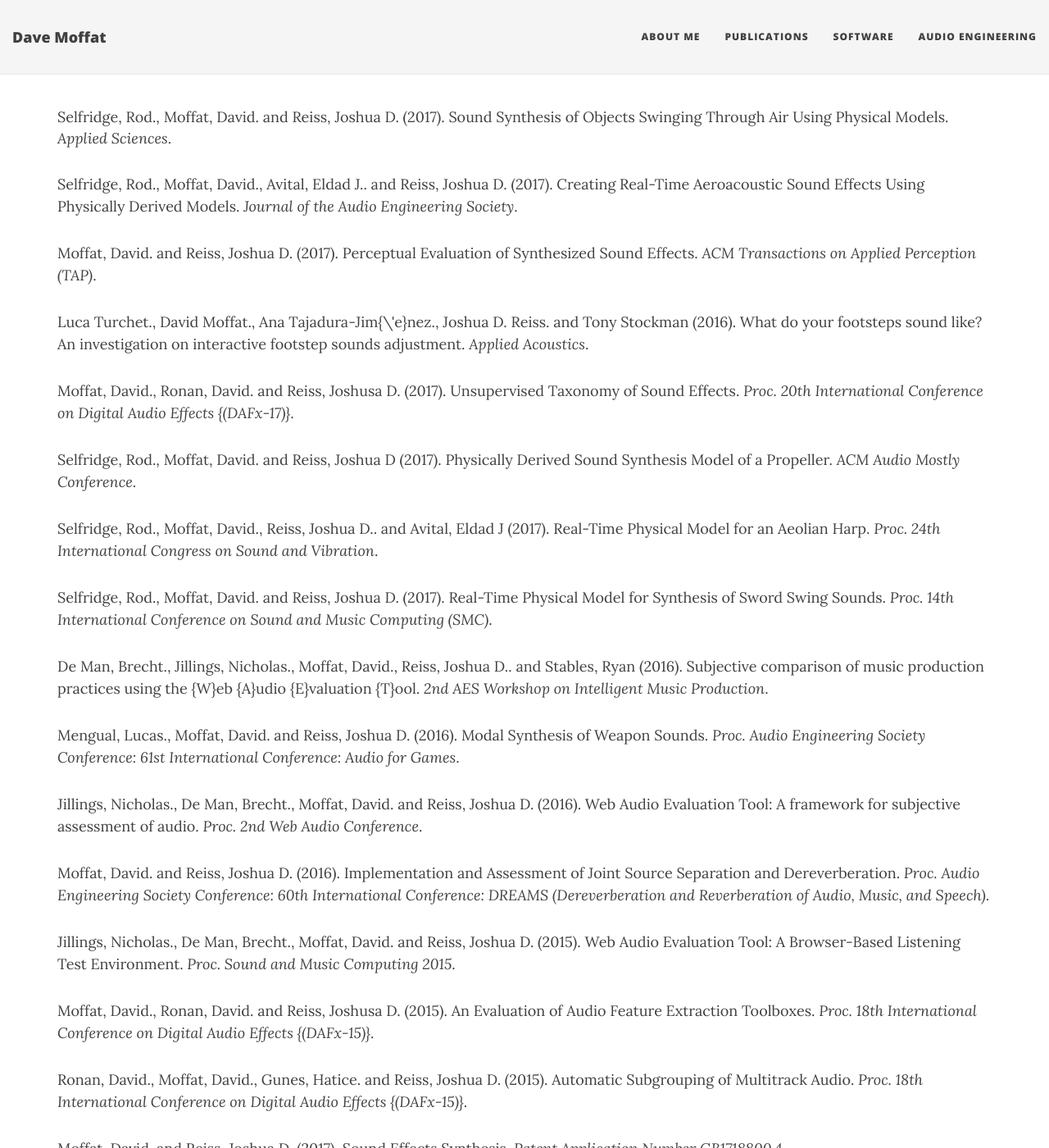
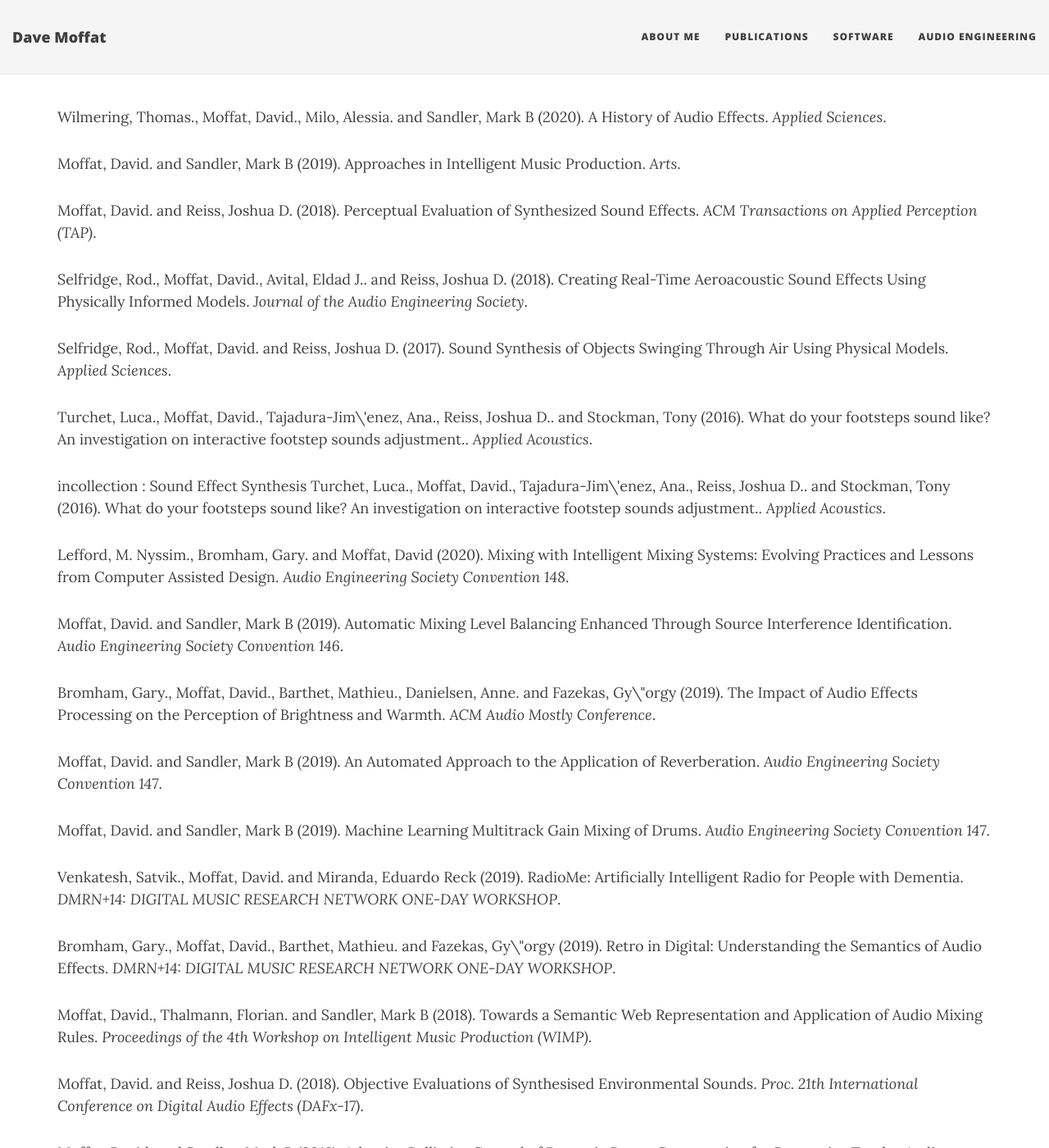
Before and after one commit to davemoffat/davemoffat.github.io, a Jekyll site: the page built from publications.html, in a window 1280 px wide and 1400 px high. Shown: the whole window at 82% size. Built offline with Jekyll 4.4.1, drawn with Linux system fonts in a browser that asks for light colours; nearby versions of some CDN libraries; some of the changed text lies outside the part shown.

Commit message:
update publications

```diff
--- a/publications.html
+++ b/publications.html
@@ -2,54 +2,99 @@
 layout: default
 title: Bibliography
 ---
-<span id="Selfridge17SwingingObjects">
+<span id="wilmering20history">
+Wilmering, Thomas., Moffat, David., Milo, Alessia. and Sandler, Mark B (2020). A History of Audio Effects. <i>Applied Sciences</i>.
+</span><p><p>
+<span id="moffat19approaches">
+Moffat, David. and Sandler, Mark B (2019). Approaches in Intelligent Music Production. <i>Arts</i>.
+</span><p><p>
+<span id="Moffat18Perceptual">
+Moffat, David. and Reiss, Joshua D. (2018). Perceptual Evaluation of Synthesized Sound Effects. <i>ACM Transactions on Applied Perception (TAP)</i>.
+</span><p><p>
+<span id="selfridge2017aeroacoustic">
+Selfridge, Rod., Moffat, David., Avital, Eldad J.. and Reiss, Joshua D. (2018). Creating Real-Time Aeroacoustic Sound Effects Using Physically Informed Models. <i>Journal of the Audio Engineering Society</i>.
+</span><p><p>
+<span id="Selfridge18ObjectSwing">
 Selfridge, Rod., Moffat, David. and Reiss, Joshua D. (2017). Sound Synthesis of Objects Swinging Through Air Using Physical Models. <i>Applied Sciences</i>.
 </span><p><p>
-<span id="selfridge2017aeroacoustic">
-Selfridge, Rod., Moffat, David., Avital, Eldad J.. and Reiss, Joshua D. (2017). Creating Real-Time Aeroacoustic Sound Effects Using Physically Derived Models. <i>Journal of the Audio Engineering Society</i>.
+<span id="turchet16Footstep">
+Turchet, Luca., Moffat, David., Tajadura-Jim\'enez, Ana., Reiss, Joshua D.. and Stockman, Tony (2016). What do your footsteps sound like? An investigation on interactive footstep sounds adjustment.. <i>Applied Acoustics</i>.
 </span><p><p>
-<span id="moffat17subjective">
-Moffat, David. and Reiss, Joshua D. (2017). Perceptual Evaluation of Synthesized Sound Effects. <i>ACM Transactions on Applied Perception (TAP)</i>.
+<span id="moffat18soundeffect">
+incollection : Sound Effect Synthesis
+Turchet, Luca., Moffat, David., Tajadura-Jim\'enez, Ana., Reiss, Joshua D.. and Stockman, Tony (2016). What do your footsteps sound like? An investigation on interactive footstep sounds adjustment.. <i>Applied Acoustics</i>.
 </span><p><p>
-<span id="turchet16Footstep">
-Luca Turchet., David Moffat., Ana Tajadura-Jim{\'e}nez., Joshua D. Reiss. and Tony Stockman (2016). What do your footsteps sound like? An investigation on interactive footstep sounds adjustment. <i>Applied Acoustics</i>.
+<span id="lefford2020imscad">
+Lefford, M. Nyssim., Bromham, Gary. and Moffat, David (2020). Mixing with Intelligent Mixing Systems: Evolving Practices and Lessons from Computer Assisted Design. <i>Audio Engineering Society Convention 148</i>.
+</span><p><p>
+<span id="moffat19gainDrum">
+Moffat, David. and Sandler, Mark B (2019). Automatic Mixing Level Balancing Enhanced Through Source Interference Identification. <i>Audio Engineering Society Convention 146</i>.
+</span><p><p>
+<span id="bromham19brightness">
+Bromham, Gary., Moffat, David., Barthet, Mathieu., Danielsen, Anne. and Fazekas, Gy\"orgy (2019). The Impact of Audio Effects Processing on the Perception of Brightness and Warmth. <i>ACM Audio Mostly Conference</i>.
+</span><p><p>
+<span id="moffat19reverb">
+Moffat, David. and Sandler, Mark B (2019). An Automated Approach to the Application of Reverberation. <i>Audio Engineering Society Convention 147</i>.
+</span><p><p>
+<span id="moffat19machine">
+Moffat, David. and Sandler, Mark B (2019). Machine Learning Multitrack Gain Mixing of Drums. <i>Audio Engineering Society Convention 147</i>.
+</span><p><p>
+<span id="venkatesh19RadioMe">
+Venkatesh, Satvik., Moffat, David. and Miranda, Eduardo Reck (2019). RadioMe: Artificially Intelligent Radio for People with Dementia. <i>DMRN+14: DIGITAL MUSIC RESEARCH NETWORK ONE-DAY WORKSHOP</i>.
+</span><p><p>
+<span id="bromham19retro">
+Bromham, Gary., Moffat, David., Barthet, Mathieu. and Fazekas, Gy\"orgy (2019). Retro in Digital: Understanding the Semantics of Audio Effects. <i>DMRN+14: DIGITAL MUSIC RESEARCH NETWORK ONE-DAY WORKSHOP</i>.
+</span><p><p>
+<span id="moffat18mixingrules">
+Moffat, David., Thalmann, Florian. and Sandler, Mark B (2018). Towards a Semantic Web Representation and Application of Audio Mixing Rules. <i>Proceedings of the 4th Workshop on Intelligent Music Production (WIMP)</i>.
+</span><p><p>
+<span id="moffat18objective">
+Moffat, David. and Reiss, Joshua D. (2018). Objective Evaluations of Synthesised Environmental Sounds. <i>Proc. 21th International Conference on Digital Audio Effects (DAFx-17)</i>.
+</span><p><p>
+<span id="moffat18compressor">
+Moffat, David. and Sandler, Mark B (2018). Adaptive Ballistics Control of Dynamic Range Compression for Percussive Tracks. <i>Audio Engineering Society Convention 145</i>.
+</span><p><p>
+<span id="bromham2018compressor">
+Bromham, Gary., Moffat, David., Fazekas, Gy\"orgy., Barthet, Mathieu. and Sandler, Mark B (2018). The impact of compressor ballistics on the perceived style of music. <i>Audio Engineering Society Convention 145</i>.
+</span><p><p>
+<span id="Selfridge17AeolianHarp">
+Selfridge, Rod., Moffat, David., Reiss, Joshua D.. and Avital, Eldad J. (2017). Real-Time Physical Model for an Aeolian Harp. <i>International Congress on Sound and Vibration</i>.
+</span><p><p>
+<span id="Selfridge17Realtime">
+Selfridge, Rod., Moffat, David. and Reiss, Joshua D. (2017). Real-Time Physical Model for Synthesis of Sword Swing Sounds. <i>International Conference on Sound and Music Computing (SMC)</i>.
+</span><p><p>
+<span id="selfridge17propellor">
+Selfridge, Rod., Moffat, David. and Reiss, Joshua D. (2017). Physically Inspired Sound Synthesis Model of a Propeller. <i>ACM Audio Mostly Conference</i>.
 </span><p><p>
 <span id="moffat17taxonomy">
-Moffat, David., Ronan, David. and Reiss, Joshusa D. (2017). Unsupervised Taxonomy of Sound Effects. <i>Proc. 20th International Conference on Digital Audio Effects {(DAFx-17)}</i>.
+Moffat, David., Ronan, David. and Reiss, Joshusa D. (2017). Unsupervised Taxonomy of Sound Effects. <i>Proc. 20th International Conference on Digital Audio Effects (DAFx-17)</i>.
 </span><p><p>
-<span id="Selfridge17Propeller">
-Selfridge, Rod., Moffat, David. and Reiss, Joshua D (2017). Physically Derived Sound Synthesis Model of a Propeller. <i>ACM Audio Mostly Conference</i>.
-</span><p><p>
-<span id="Selfridge17AeolianHarp">
-Selfridge, Rod., Moffat, David., Reiss, Joshua D.. and Avital, Eldad J (2017). Real-Time Physical Model for an Aeolian Harp. <i>Proc. 24th International Congress on Sound and Vibration</i>.
-</span><p><p>
-<span id="Selfridge17Sword">
-Selfridge, Rod., Moffat, David. and Reiss, Joshua D. (2017). Real-Time Physical Model for Synthesis of Sword Swing Sounds. <i>Proc. 14th International Conference on Sound and Music Computing (SMC)</i>.
-</span><p><p>
-<span id="deman2016waet">
-De Man, Brecht., Jillings, Nicholas., Moffat, David., Reiss, Joshua D.. and Stables, Ryan (2016). Subjective comparison of music production practices using the {W}eb {A}udio {E}valuation {T}ool. <i>2nd AES Workshop on Intelligent Music Production</i>.
+<span id="moffat16Dereverberation">
+Moffat, David. and Reiss, Joshua D. (2016). Dereverberation and its application to the blind source separation problem. <i>Proc. Audio Engineering Society Conference: 60th International Conference: DREAMS (Dereverberation and Reverberation of Audio, Music, and Speech)</i>.
 </span><p><p>
 <span id="mengal16Weapon">
 Mengual, Lucas., Moffat, David. and Reiss, Joshua D. (2016). Modal Synthesis of Weapon Sounds. <i>Proc. Audio Engineering Society Conference: 61st International Conference: Audio for Games</i>.
 </span><p><p>
 <span id="jillings16WebAudio">
-Jillings, Nicholas., De Man, Brecht., Moffat, David. and Reiss, Joshua D. (2016). Web Audio Evaluation Tool: A framework for subjective assessment of audio. <i>Proc. 2nd Web Audio Conference</i>.
+Jillings, Nicholas., Moffat, David., De Man, Brecht. and Reiss, Joshua D. (2016). Web Audio Evaluation Tool: A framework for subjective assessment of audio. <i>Proc. 2nd Web Audio Conference</i>.
 </span><p><p>
-<span id="moffat16Dereverberation">
-Moffat, David. and Reiss, Joshua D. (2016). Implementation and Assessment of Joint Source Separation and Dereverberation. <i>Proc. Audio Engineering Society Conference: 60th International Conference: DREAMS (Dereverberation and Reverberation of Audio, Music, and Speech)</i>.
+<span id="deman2016waet">
+De Man, Brecht., Jillings, Nicholas., Moffat, David., Reiss, Joshua D.. and Stables, Ryan (2016). Subjective comparison of music production practices using the Web Audio Evaluation Tool. <i>2nd AES Workshop on Intelligent Music Production</i>.
 </span><p><p>
 <span id="jillings15WebAudio">
-Jillings, Nicholas., De Man, Brecht., Moffat, David. and Reiss, Joshua D. (2015). Web Audio Evaluation Tool: A Browser-Based Listening Test Environment. <i>Proc. Sound and Music Computing 2015</i>.
+Jillings, Nicholas., De Man, Brecht., Moffat, David., Reiss, Joshua D.. and Stables, Ryan (2015). Web Audio Evaluation Tool: A Browser-Based Listening Test Environment. <i>Proceedings of the International Sound and Music Computing Conference</i>.
 </span><p><p>
 <span id="moffat15features">
-Moffat, David., Ronan, David. and Reiss, Joshusa D. (2015). An Evaluation of Audio Feature Extraction Toolboxes. <i>Proc. 18th International Conference on Digital Audio Effects {(DAFx-15)}</i>.
+Moffat, David., Ronan, David. and Reiss, Joshusa D. (2015). An Evaluation of Audio Feature Extraction Toolboxes. <i>Proc. 18th International Conference on Digital Audio Effects (DAFx-15)</i>.
 </span><p><p>
 <span id="ronan15subgrouping">
-Ronan, David., Moffat, David., Gunes, Hatice. and Reiss, Joshua D. (2015). Automatic Subgrouping of Multitrack Audio. <i>Proc. 18th International Conference on Digital Audio Effects {(DAFx-15)}</i>.
+Ronan, David., Moffat, David., Gunes, Hatice. and Reiss, Joshua D. (2015). Automatic Subgrouping of Multitrack Audio. <i>Proc. 18th International Conference on Digital Audio Effects (DAFx-15)</i>.
 </span><p><p>
-<span id="moffat17patent">
-Moffat, David. and Reiss, Joshua D. (2017). Sound Effects Synthesis. <i>Patent Application Number GB1718800.4</i>.
+<span id="moffat19evaluation">
+phdthesis : Evaluation of Synthesised Sound Effects
+Moffat, David. and Reiss, Joshua D. (2017). Generation of Sound Synthesis Models. <i>UK Patent GB1718800.4 (Pending)</i>.
 </span><p><p>
+
 
 
 
```
